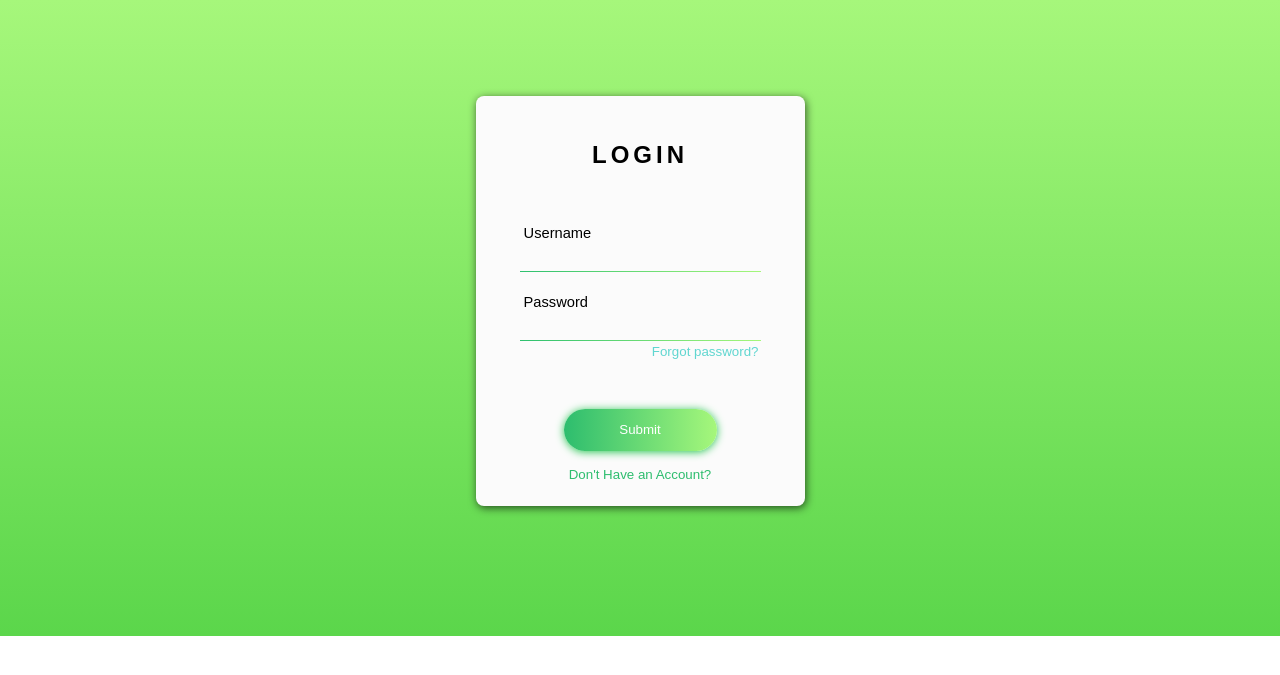
After one commit to Feby-Maulana-Hendrayatno/Kolaborasi_Konektifitas_Basis_Data_Pemrograman_Web, a PHP site: page /login.php in a window 1280 px wide. The commit adds this page. Shown: the top 675 px of the page. Run offline with PHP 8.4, Linux system fonts and the light colour scheme.

Commit message:
Add files via upload

```diff
--- /dev/null
+++ b/login.php
@@ -0,0 +1,76 @@
+<?php
+    session_start();
+    if (isset($_SESSION['login'])) {
+        echo "<script>alert('Logout dahulu');</script>";
+        echo "<script>window.location.replace('index.php');</script>";
+
+    }
+
+    $con = new mysqli("localhost", "root", "", "login"); ?>
+
+<!DOCTYPE html>
+<html>
+<head>
+    <meta charset="utf-8" />
+    <meta http-equiv="X-UA-Compatible" content="IE=edge" />
+    <title>Login</title>
+    <meta name="viewport" content="width=device-width, initial-scale=1.0" />
+    <link rel="stylesheet" href="style-login.css" media="screen" title="no title">
+</head>
+<body>
+    <div id="card">
+        <div id="card-content">
+            <div id="card-title">
+                <h2>LOGIN</h2>
+                <div class="underline-title"></div>
+            </div>
+            <form method="POST" class="form">
+                <label style="padding-top:13px">
+                    &nbsp;Username
+                </label>
+                <input class="form-content" type="text" name="username" />
+                <div class="form-border"></div>
+                <label style="padding-top:22px">&nbsp;Password
+                </label>
+                <input class="form-content" type="password" name="password"/>
+                <div class="form-border"></div>
+                <a href="#">
+                    <legend id="forgot-pass">Forgot password?</legend>
+                </a>
+                <input id="submit-btn" type="submit" name="btn-login" />
+                <a href="register.php" id="signup">Don't Have an Account?</a>
+            </form>
+        </div>
+    </div>
+
+    <?php
+    if (isset($_POST["btn-login"])) {
+        $username = $_POST["username"];
+        $password = $_POST["password"];
+
+        $result = $con->query("SELECT * from tb_login where username = '$username' ");
+
+        if (mysqli_num_rows($result) === 1) {
+
+            $data = mysqli_fetch_assoc($result);
+
+            if (password_verify($password, $data['password'])) {
+
+            $_SESSION['login'] = true;
+            $_SESSION['username'] = $data['username'];
+            echo "<script>alert('Berhasil Login');</script>";
+            echo "<script>window.location.replace('index.php');</script>";
+
+        }else{
+            echo "<script>alert('Gagal Login');</script>";
+            echo "<script>window.location.replace('login.php');</script>";
+
+            }
+        } else {
+            echo "<script>alert('Gagal Login')</script>";
+            echo "<script>window.location.replace('login.php');</script>";
+        }
+    }
+?>
+</body>
+</html>
--- a/Session_Login_PHP/style.css
+++ b/style-login.css
@@ -3,7 +3,7 @@ a {
 }
 
 body {
-    background: -webkit-linear-gradient(bottom, #2dbd6e, #a6f77b);
+    background: -webkit-linear-gradient(bottom, #5bd64b, #a6f77b);
     background-repeat: no-repeat;
 }
 
@@ -13,7 +13,7 @@ label {
 }
 
 #forgot-pass {
-    color: #2dbd6e;
+    color: #60d6d0;
     font-family: "Raleway", sans-serif;
     font-size: 10pt;
     margin-top: 3px;
@@ -24,9 +24,9 @@ label {
     background: #fbfbfb;
     border-radius: 8px;
     box-shadow: 1px 2px 8px rgba(0, 0, 0, 0.65);
-    height: 520px;
+    height: 410px;
     margin: 6rem auto 8.1rem auto;
-    width: 320px;
+    width: 329px;
 }
 
 #card-content {
@@ -36,7 +36,7 @@ label {
 #card-title {
     font-family: "Raleway Thin", sans-serif;
     letter-spacing: 4px;
-    padding-bottom: 25px;
+    padding-bottom: 23px;
     padding-top: 13px;
     text-align: center;
 }
@@ -57,9 +57,9 @@ label {
     cursor: pointer;
     color: white;
     font-family: "Raleway SemiBold", sans-serif;
-    height: 42px;
+    height: 42.3px;
     margin: 0 auto;
-    margin-top: 30px;
+    margin-top: 50px;
     transition: 0.25s;
     width: 153px;
 }
@@ -87,9 +87,9 @@ label {
     padding-top: 14px;
 }
 
-.underline-title {
+.underline-title .buton {
     background: -webkit-linear-gradient(right, #a6f77b, #2ec06f);
     height: 2px;
     margin: -1.1rem auto 0 auto;
-    width: 160px;
+    width: 89px;
 }
```
Also changed, not shown: logout.php (added, +11 -0 lines), register.php (added, +81 -0 lines), tb_login.sql (added, +72 -0 lines).
